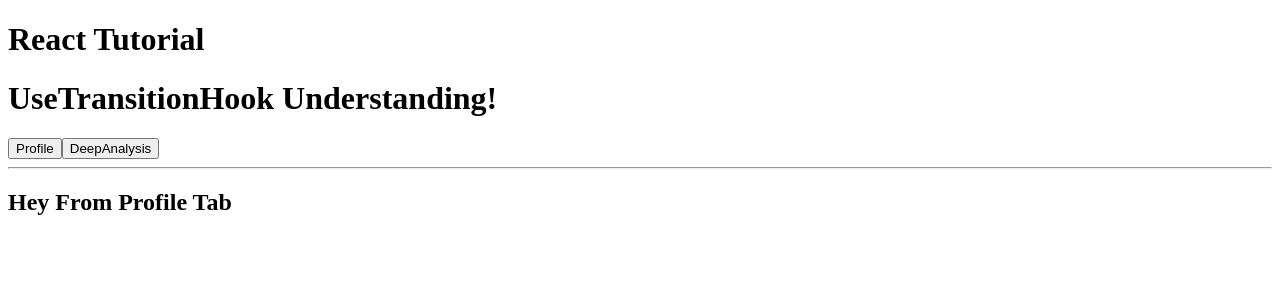
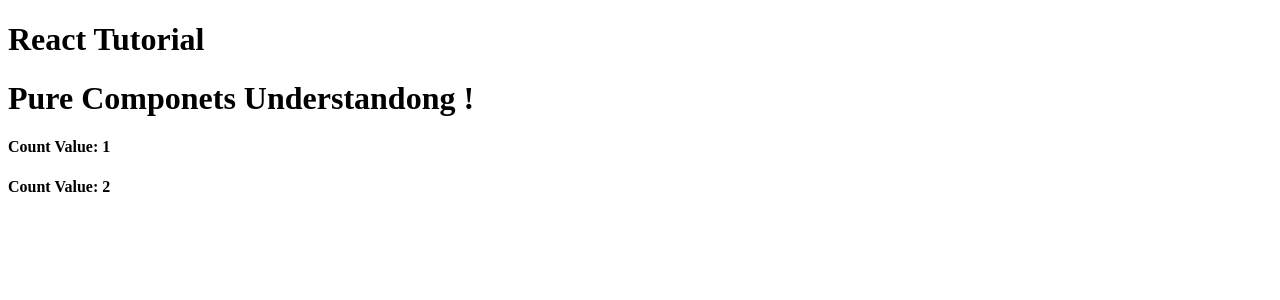
Before and after one commit to pans1234/React-Js-Tutorial, a React (Vite) app: page / in a window 1280 px wide. Shown: the top 300 px of the page. Built offline with nearby package versions, Linux system fonts and the light colour scheme.

Commit message:
PureComponet through teh Pure Function 1. By Making the Vriable inside the Compnent not outside the Component or using state of ract to get desred output insteda of getting anomolous result

```diff
--- a/src/App.jsx
+++ b/src/App.jsx
@@ -27,6 +27,8 @@ import UseFormStatusHooks from './Hooks-Understanding/UseFormStatus-Hooks'
 import UnControlledFunc from './Uncontrolled-Component'
 import PassFunctionAsProps from './React-Advance-Concepts/Pass-Func-As-Props'
 import UseTransitionHookUnderstanding from './Hooks-Understanding/UsetRansitionhooks'
+import ImpurePureComponent from './React-Advance-Concepts/Pure-Component'
+import PureFunction from './React-Advance-Concepts/Pure-Component'
 function App() {
   const [count, setCount] = useState(0)
   let userObj = [
@@ -69,7 +71,9 @@ function App() {
       {/* <UseFormStatusHooks /> */}
       {/* <UnControlledFunc /> */}
       {/* <PassFunctionAsProps /> */}
-      <UseTransitionHookUnderstanding />
+      {/* <UseTransitionHookUnderstanding /> */}
+      {/* <ImpurePureComponent /> */}
+      <PureFunction />
 
 
     </div>
--- /dev/null
+++ b/src/React-Advance-Concepts/Pure-Component.jsx
@@ -0,0 +1,32 @@
+// let count = 0;
+
+function ImpurePureComponent() {
+    return (
+        <>
+            <h1>ImPure Componets Understandong !</h1>
+            {/* Result will wbe in appropriate beacause teh variable is declared ouside hence this component is IMPUR ECOMPONNET NIT GETINBG DESIRED RESULT */}
+            <Counter />
+            <Counter />
+        </>
+    )
+}
+
+
+export default function PureFunction() {
+    let count = 0
+    return (
+        <>
+            <h1>Pure Componets Understandong !</h1>
+            {/* Result will wbe in appropriate beacause teh variable is declared ouside hence this component is IMPUR ECOMPONNET NIT GETINBG DESIRED RESULT */}
+            <Counter count={count + 1} />
+            <Counter count={count + 2} />
+        </>
+    )
+}
+
+const Counter = ({ count }) => {
+    // count = count + 1;
+    return (
+        <h4>Count Value: {count}</h4>
+    )
+}
```
